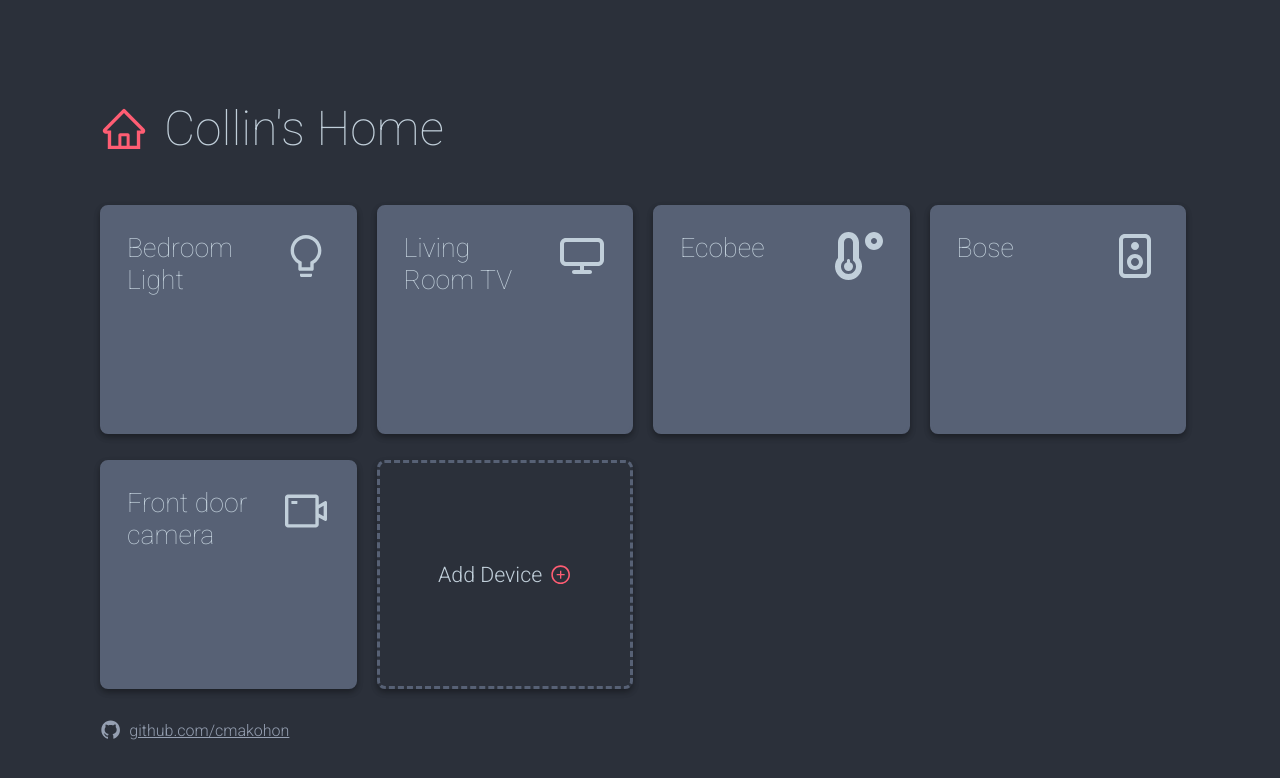
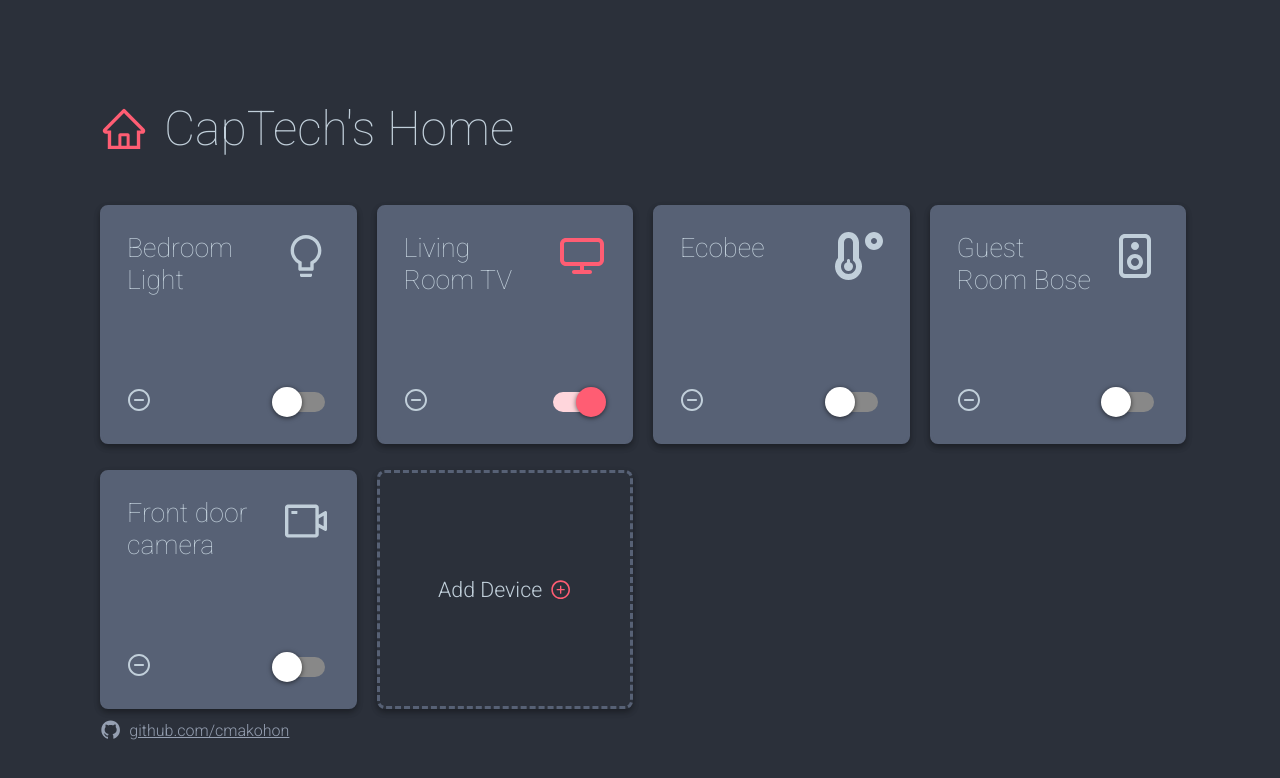
Before and after one commit to cmakohon/react-hooks-lab1, a React (Create React App) app in the folder finish/: page / in a window 1280 px wide. Shown: the top 778 px of the page. Built offline with nearby package versions, Linux system fonts and the light colour scheme.

Commit message:
project at good starting point, no state implemented

```diff
--- a/finish/package.json
+++ b/finish/package.json
@@ -10,9 +10,12 @@
     "react": "^17.0.1",
     "react-confirm-alert": "^2.6.2",
     "react-dom": "^17.0.1",
+    "react-hook-form": "^6.10.0",
     "react-icons": "^3.11.0",
     "react-scripts": "4.0.0",
+    "react-select": "^3.1.0",
     "react-spinners": "^0.9.0",
+    "react-switch": "^5.0.1",
     "styled-components": "^5.2.1",
     "web-vitals": "^0.2.4"
   },
--- a/finish/src/App.css
+++ b/finish/src/App.css
@@ -8,9 +8,15 @@
 
 .device-grid {
   display: grid;
-  grid-template-columns: 1fr 1fr 1fr;
+  grid-template-columns: 1fr 1fr;
   grid-column-gap: 26px;
   grid-row-gap: 26px;
+}
+
+@media only screen and (min-width: 888px) {
+  .device-grid {
+    grid-template-columns: 1fr 1fr 1fr;
+  }
 }
 
 @media only screen and (min-width: 1200px) {
--- a/finish/src/App.js
+++ b/finish/src/App.js
@@ -4,12 +4,14 @@ import AddDevice from "./components/AddDevice";
 import Header from "./components/Header";
 import { AiFillGithub } from "react-icons/ai";
 import { defaultDevices } from "./data";
-import { confirmAlert } from "react-confirm-alert"; // Import
-import "react-confirm-alert/src/react-confirm-alert.css"; // Import css
 
 function App() {
-  const homeName = "Collin's Home";
-  const devices = defaultDevices;
+  const homeName = "CapTech's Home";
+  let devices = defaultDevices;
+
+  const addDevice = () => {
+    console.log("add device");
+  }
 
   return (
     <div className="App">
@@ -18,7 +20,7 @@ function App() {
         {devices.map((d, i) => (
           <DeviceTile key={i} device={d}/>
         ))}
-        <AddDevice />
+        <AddDevice onAdd={addDevice}/>
       </div>
       <a href="https://github.com/cmakohon" className="footer">
         <AiFillGithub
--- a/finish/src/components/AddDevice.js
+++ b/finish/src/components/AddDevice.js
@@ -1,11 +1,23 @@
 import styled from "styled-components";
 import { motion } from "framer-motion";
 import { AiOutlinePlusCircle } from "react-icons/ai";
+import DeviceForm from "./DeviceForm";
+import { confirmAlert } from "react-confirm-alert"; // Import
+import "../custom-confirm.css"; // Import css
 
-function AddDevice() {
+function AddDevice(props) {
+
+  const openForm = () => {
+    confirmAlert({
+      customUI: ({ onClose }) => {
+        return <DeviceForm onClose={onClose} onSubmit={props.onAdd}/>;
+      }
+    });
+  }
+
   return (
     <motion.div whileHover={{ scale: 1.02 }} whileTap={{ scale: 0.98 }}>
-      <Container>
+      <Container onClick={openForm}>
         <Row>
           <span>Add Device</span>
           <AiOutlinePlusCircle
@@ -22,7 +34,7 @@ export default AddDevice;
 const Container = styled.div`
   border-radius: 8px;
   border: 3px dashed #576175;
-  height: 175px;
+  height: 185px;
   width: calc(100% - 3rem);
   padding: 1.5rem;
   box-shadow: rgba(0, 0, 0, 0.16) 0px 3px 6px, rgba(0, 0, 0, 0.23) 0px 3px 6px;
--- /dev/null
+++ b/finish/src/components/DeviceForm.js
@@ -0,0 +1,118 @@
+import styled from "styled-components";
+import { useForm } from "react-hook-form";
+import Select from 'react-select'
+
+function DeviceForm(props) {
+
+  const customStyles = {
+    control: (provided) => ({
+      ...provided,
+      backgroundColor: '#C1CFDA',
+      borderColor: '#C1CFDA',
+      color: '#2B303A',
+      fontSize: '12pt'
+    }),
+    dropdownIndicator: (provided) => ({
+      ...provided,
+      color: '#2B303A'
+    }),
+    option: (provided) => ({
+      ...provided,
+      color: '#2B303A'
+    }),
+    singleValue: (provided) => ({
+      ...provided,
+      color: '#2B303A',
+      fontWeight: 'bold'
+    }),
+  }
+
+  const options = [
+    { value: 'LIGHT', label: 'Light' },
+    { value: 'TV', label: 'TV' },
+    { value: 'THERMOSTAT', label: 'Thermostat' },
+    { value: 'SPEAKER', label: 'Speaker' },
+    { value: 'CAMERA', label: 'Camera' },
+  ]
+
+  const onSubmit = () => {
+    props.onSubmit();
+    props.onClose();
+  }
+
+  return (
+    <Container>
+      <Header>Add Device</Header>
+      <form onSubmit={(e) => e.preventDefault()}>
+        <Label>Name</Label>
+        <Input type="text" required/>
+        <Label>Type</Label>
+        <Select options={options} styles={customStyles} required/>
+        <Row>
+          <Button style={{marginRight: '8px'}} onClick={onSubmit}>Submit</Button>
+          <SecondaryButton style={{marginLeft: '8px'}} onClick={props.onClose}>Cancel</SecondaryButton>
+        </Row>
+      </form>
+    </Container>
+  );
+}
+
+export default DeviceForm;
+
+const Container = styled.div`
+  width: 300px;
+  height: 275px;
+  display: flex;
+  flex-direction: column;
+  background-color: #576175;
+  padding: 2rem 3rem;
+  border-radius: 10px;
+`;
+
+const Header = styled.span`
+  font-size: 22pt;
+  margin-bottom: 28px;
+  color: white;
+`;
+
+const Label = styled.span`
+  display: block;
+  margin-bottom: 8px;
+  color: white;
+`;
+
+const Input = styled.input`
+  background-color: #C1CFDA;
+  border: none;
+  border-radius: 4px;
+  color: #2B303A;
+  padding: 11px;
+  width: calc(100% - 22px);
+  margin-bottom: 1rem;
+  font-size: 12pt;
+
+  &:focus {
+    outline: none;
+  }
+`;
+
+const Row = styled.div`
+  margin-top: 2rem;
+  display: flex;
+  align-items: center;
+  justify-content: center;
+`;
+
+const Button = styled.button`
+  cursor: pointer;
+  background-color: #FF5D73;
+  color: white;
+  border: none;
+  border-radius: 4px;
+  padding: 8px 12px;
+`;
+
+const SecondaryButton = styled(Button)`
+  background-color: #C1CFDA;
+  color: #2B303A;
+`;
--- a/finish/src/components/DeviceTile.js
+++ b/finish/src/components/DeviceTile.js
@@ -1,17 +1,55 @@
 import styled from "styled-components";
 import { motion } from "framer-motion";
+import { CgRemove } from "react-icons/cg";
 import Icon from "./Icon";
+import SwitchWrapper from "./SwitchWrapper";
+import { confirmAlert } from "react-confirm-alert"; // Import
+import "../custom-confirm.css"; // Import css
 
 function DeviceTile(props) {
+  const getState = (state) => state === "ON";
+  const toggleState = (e) => console.log(e);
+
+  const confirmDelete = () => {
+    confirmAlert({
+      title: 'Delete Device',
+      message: 'Are you sure you want to remove this device from your home?',
+      buttons: [
+        {
+          label: 'Yes',
+          onClick: () => null
+        },
+        {
+          label: 'No',
+          onClick: () => null
+        }
+      ]
+    });
+  };
 
   return (
-    <motion.div whileHover={{ scale: 1.02 }} whileTap={{ scale: 0.98 }}>
+    <motion.div whileHover={{ scale: 1.02 }}>
       <Container>
         <Row>
           <DeviceName>{props.device.name}</DeviceName>
-          <IconContainer>
-            <Icon type={props.device.type}/>
+          <IconContainer active={getState(props.device.state)}>
+            <Icon type={props.device.type} />
           </IconContainer>
+        </Row>
+        <Row style={{ alignItems: "center" }}>
+          <motion.div whileTap={{ scale: 0.9 }}>
+            <CgRemove
+              onClick={confirmDelete}
+              style={{
+                fontSize: "18pt",
+                cursor: "pointer",
+              }}
+            />
+          </motion.div>
+          <SwitchWrapper
+            active={getState(props.device.state)}
+            onChange={toggleState}
+          />
         </Row>
       </Container>
     </motion.div>
@@ -21,16 +59,21 @@ function DeviceTile(props) {
 export default DeviceTile;
 
 const Container = styled.div`
+  display: flex;
+  flex-direction: column;
+  justify-content: space-between;
+  align-items: flex-end;
   background-color: #576175;
   border: 3px solid #576175;
   border-radius: 8px;
-  height: 175px;
+  height: 185px;
   width: calc(100% - 3rem);
   padding: 1.5rem;
   box-shadow: rgba(0, 0, 0, 0.16) 0px 3px 6px, rgba(0, 0, 0, 0.23) 0px 3px 6px;
 `;
 
 const Row = styled.div`
+  width: 100%;
   display: flex;
   justify-content: space-between;
 `;
@@ -38,6 +81,8 @@ const Row = styled.div`
 const IconContainer = styled.div`
   font-size: 36pt;
   margin-left: 1rem;
+  color: ${(props) => (props.active ? "#FF5D73" : "inherit")};
+  transition: 0.3s;
 `;
 
 const DeviceName = styled.span`
--- /dev/null
+++ b/finish/src/components/SwitchWrapper.js
@@ -0,0 +1,23 @@
+import Switch from "react-switch";
+
+function SwitchWrapper(props) {
+  return (
+    <Switch
+            checked={props.active}
+            onChange={props.onChange}
+            onColor="#FFD6DC"
+            onHandleColor="#FF5D73"
+            handleDiameter={30}
+            uncheckedIcon={false}
+            checkedIcon={false}
+            boxShadow="0px 1px 5px rgba(0, 0, 0, 0.6)"
+            activeBoxShadow="0px 0px 1px 10px rgba(0, 0, 0, 0.2)"
+            height={20}
+            width={48}
+            className="react-switch"
+            id="material-switch"
+          />
+  );
+}
+
+export default SwitchWrapper;
--- /dev/null
+++ b/finish/src/custom-confirm.css
@@ -0,0 +1,124 @@
+@import url('https://fonts.googleapis.com/css2?family=Roboto:wght@100;300&display=swap');
+
+body.react-confirm-alert-body-element {
+  overflow: hidden;
+}
+
+.react-confirm-alert-blur {
+  filter: url(#gaussian-blur);
+  filter: blur(2px);
+  -webkit-filter: blur(2px);
+}
+
+.react-confirm-alert-overlay {
+  position: fixed;
+  top: 0;
+  left: 0;
+  right: 0;
+  bottom: 0;
+  z-index: 99;
+  background: rgba(0, 0, 0, 0.8);
+  display: -webkit-flex;
+  display: -moz-flex;
+  display: -ms-flex;
+  display: -o-flex;
+  display: flex;
+  justify-content: center;
+  -ms-align-items: center;
+  align-items: center;
+  opacity: 0;
+  -webkit-animation: react-confirm-alert-fadeIn 0.5s 0.2s forwards;
+  -moz-animation: react-confirm-alert-fadeIn 0.5s 0.2s forwards;
+  -o-animation: react-confirm-alert-fadeIn 0.5s 0.2s forwards;
+  animation: react-confirm-alert-fadeIn 0.5s 0.2s forwards;
+}
+
+.react-confirm-alert-body {
+  font-family: 'Roboto', sans-serif;
+  width: 400px;
+  padding: 30px;
+  text-align: left;
+  background: #576175;
+  border-radius: 10px;
+  box-shadow: 0 20px 75px rgba(0, 0, 0, 0.13);
+  color: #C1CFDA;
+}
+
+.react-confirm-alert-svg {
+  position: absolute;
+  top: 0;
+  left: 0;
+}
+
+.react-confirm-alert-body > h1 {
+  margin-top: 0;
+}
+
+.react-confirm-alert-body > h3 {
+  margin: 0;
+  font-size: 16px;
+}
+
+.react-confirm-alert-button-group {
+  display: -webkit-flex;
+  display: -moz-flex;
+  display: -ms-flex;
+  display: -o-flex;
+  display: flex;
+  justify-content: flex-start;
+  margin-top: 20px;
+}
+
+.react-confirm-alert-button-group > button {
+  outline: none;
+  background: #FF5D73;
+  border: none;
+  display: inline-block;
+  padding: 6px 18px;
+  color: #eee;
+  margin-right: 10px;
+  border-radius: 5px;
+  font-size: 12px;
+  cursor: pointer;
+}
+
+.react-confirm-alert-button-group > button:last-of-type {
+  color: #2B303A;
+  background: #C1CFDA;
+}
+
+@-webkit-keyframes react-confirm-alert-fadeIn {
+  from {
+    opacity: 0;
+  }
+  to {
+    opacity: 1;
+  }
+}
+
+@-moz-keyframes react-confirm-alert-fadeIn {
+  from {
+    opacity: 0;
+  }
+  to {
+    opacity: 1;
+  }
+}
+
+@-o-keyframes react-confirm-alert-fadeIn {
+  from {
+    opacity: 0;
+  }
+  to {
+    opacity: 1;
+  }
+}
+
+@keyframes react-confirm-alert-fadeIn {
+  from {
+    opacity: 0;
+  }
+  to {
+    opacity: 1;
+  }
+}
--- a/finish/src/data.js
+++ b/finish/src/data.js
@@ -7,7 +7,7 @@ export const defaultDevices = [
   {
     name: "Living Room TV",
     type: "TV",
-    state: "OFF"
+    state: "ON"
   },
   {
     name: "Ecobee",
@@ -15,7 +15,7 @@ export const defaultDevices = [
     state: "OFF"
   },
   {
-    name: "Bose",
+    name: "Guest Room Bose",
     type: "SPEAKER",
     state: "OFF"
   },
```
Also changed, not shown: 1 other file (tests, documents, lock files or other folders).
